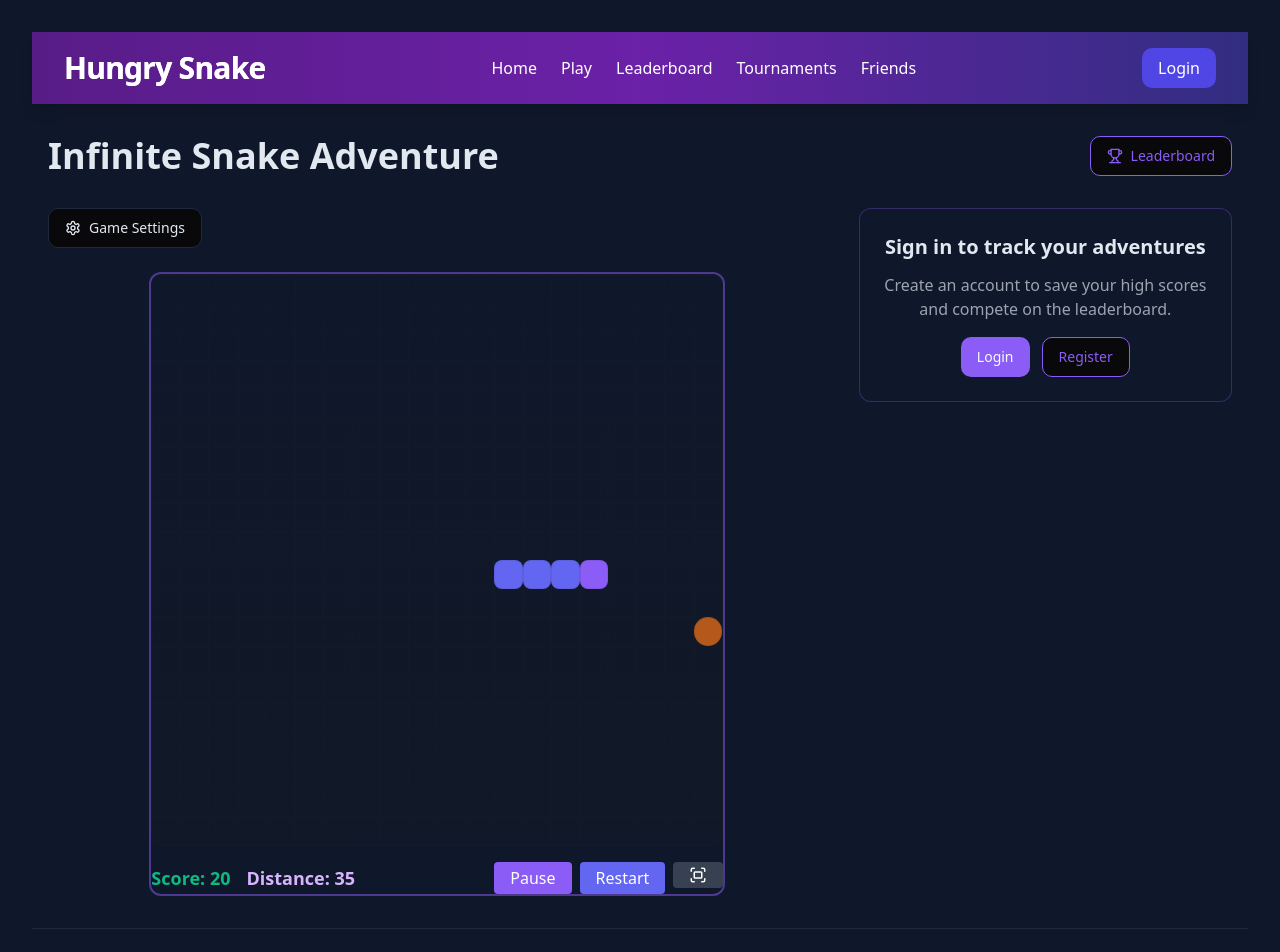
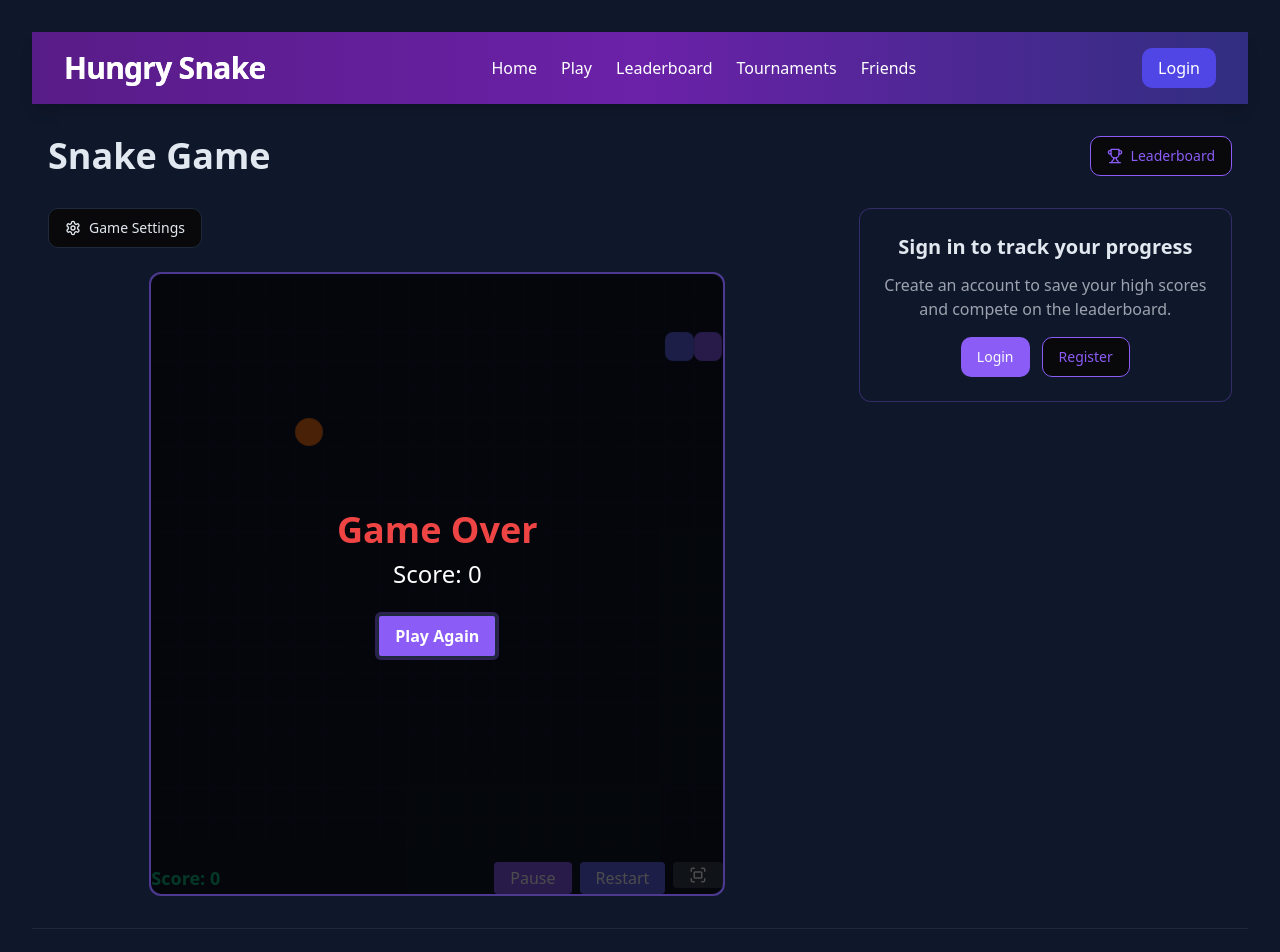
Before and after one commit to jagadeesh-ai-dev/snake-kingdom-by-jagadeesh, a React (Vite) app: page /game in a window 1280 px wide. Shown: the top 952 px of the page. Built offline with nearby package versions, Linux system fonts and the light colour scheme.

Commit message:
Reverted to commit 4012c919004eecb3351e07d87d7ecc071ee10aca

```diff
--- a/src/components/game/GameEngine.tsx
+++ b/src/components/game/GameEngine.tsx
@@ -1,3 +1,4 @@
+
 import React, { useState, useEffect, useRef, useCallback } from "react";
 import { useToast } from "@/components/ui/use-toast";
 import { useAuth } from "@/contexts/AuthContext";
@@ -11,12 +12,6 @@ export type Position = {
   y: number;
 };
 
-export type Obstacle = {
-  x: number;
-  y: number;
-  type: "rock" | "tree" | "water";
-};
-
 export type GameState = {
   snake: Position[];
   food: Position;
@@ -26,24 +21,19 @@ export type GameState = {
   score: number;
   difficulty: Difficulty;
   gridSize: number;
-  cameraOffset: Position;
-  obstacles: Obstacle[];
-  distanceTraveled: number;
 };
 
 type GameEngineProps = {
   initialDifficulty?: Difficulty;
-  onGameOver?: (score: number, distance: number) => void;
+  onGameOver?: (score: number) => void;
 };
 
 const difficultySettings = {
-  EASY: { speed: 200, gridSize: 60, obstacleFrequency: 0.03 },
-  MEDIUM: { speed: 150, gridSize: 80, obstacleFrequency: 0.05 },
-  HARD: { speed: 100, gridSize: 100, obstacleFrequency: 0.07 },
-  EXTREME: { speed: 70, gridSize: 120, obstacleFrequency: 0.1 },
+  EASY: { speed: 200, gridSize: 15 },
+  MEDIUM: { speed: 150, gridSize: 20 },
+  HARD: { speed: 100, gridSize: 25 },
+  EXTREME: { speed: 70, gridSize: 30 },
 };
-
-const VISIBLE_GRID_SIZE = 20; // How many cells are visible in the viewport at once
 
 const GameEngine: React.FC<GameEngineProps> = ({
   initialDifficulty = "MEDIUM",
@@ -55,31 +45,21 @@ const GameEngine: React.FC<GameEngineProps> = ({
   const [isFullscreen, setIsFullscreen] = useState(false);
 
   // Game state
-  const [gameState, setGameState] = useState<GameState>(() => {
-    const gridSize = difficultySettings[initialDifficulty].gridSize;
-    const startX = Math.floor(gridSize / 2);
-    const startY = Math.floor(gridSize / 2);
-
-    return {
-      snake: [{ x: startX, y: startY }, { x: startX - 1, y: startY }],
-      food: { x: startX + 5, y: startY },
+  const [gameState, setGameState] = useState<GameState>({
+    snake: [{ x: 2, y: 2 }, { x: 1, y: 2 }],
+    food: { x: 5, y: 5 },
     direction: "RIGHT",
     gameOver: false,
     paused: false,
     score: 0,
     difficulty: initialDifficulty,
-      gridSize: gridSize,
-      cameraOffset: { x: startX - Math.floor(VISIBLE_GRID_SIZE / 2), y: startY - Math.floor(VISIBLE_GRID_SIZE / 2) },
-      obstacles: [],
-      distanceTraveled: 0,
-    };
+    gridSize: difficultySettings[initialDifficulty].gridSize,
   });
 
   // Game settings
   const gridSize = gameState.gridSize;
-  const visibleCellSize = 100 / VISIBLE_GRID_SIZE; // percentage-based for responsive design
+  const cellSize = 100 / gridSize; // percentage-based for responsive design
   const speed = difficultySettings[gameState.difficulty].speed;
-  const obstacleFrequency = difficultySettings[gameState.difficulty].obstacleFrequency;
 
   // Game refs
   const gameLoopRef = useRef<number | null>(null);
@@ -87,118 +67,45 @@ const GameEngine: React.FC<GameEngineProps> = ({
   const directionQueueRef = useRef<Direction[]>([]);
 
   // Helper functions
-  const getRandomPositionInView = useCallback((): Position => {
-    const head = gameState.snake[0];
-    const cameraCenter = {
-      x: gameState.cameraOffset.x + Math.floor(VISIBLE_GRID_SIZE / 2),
-      y: gameState.cameraOffset.y + Math.floor(VISIBLE_GRID_SIZE / 2)
-    };
+  const getRandomFoodPosition = useCallback((): Position => {
+    const x = Math.floor(Math.random() * gridSize);
+    const y = Math.floor(Math.random() * gridSize);
 
-    // Generate position ahead of the snake in its direction of travel
-    let viewDistance = 15; // How far ahead to spawn objects
-    let spawnX, spawnY;
+    // Check if the food is on the snake
+    const isOnSnake = gameState.snake.some(segment => segment.x === x && segment.y === y);
 
-    switch (gameState.direction) {
-      case "RIGHT":
-        spawnX = head.x + viewDistance + Math.floor(Math.random() * 10);
-        spawnY = head.y + (Math.random() * 10 - 5);
-        break;
-      case "LEFT":
-        spawnX = head.x - viewDistance - Math.floor(Math.random() * 10);
-        spawnY = head.y + (Math.random() * 10 - 5);
-        break;
-      case "UP":
-        spawnX = head.x + (Math.random() * 10 - 5);
-        spawnY = head.y - viewDistance - Math.floor(Math.random() * 10);
-        break;
-      case "DOWN":
-        spawnX = head.x + (Math.random() * 10 - 5);
-        spawnY = head.y + viewDistance + Math.floor(Math.random() * 10);
-        break;
-    }
-
-    return {
-      x: Math.floor(Math.max(0, Math.min(gridSize - 1, spawnX))),
-      y: Math.floor(Math.max(0, Math.min(gridSize - 1, spawnY)))
-    };
-  }, [gameState.direction, gameState.snake, gameState.cameraOffset, gridSize]);
-
-  const getRandomFoodPosition = useCallback((): Position => {
-    const newPosition = getRandomPositionInView();
-
-    // Check if the food is on the snake or obstacles
-    const isOnSnake = gameState.snake.some(segment =>
-      segment.x === newPosition.x && segment.y === newPosition.y
-    );
-
-    const isOnObstacle = gameState.obstacles.some(obstacle =>
-      obstacle.x === newPosition.x && obstacle.y === newPosition.y
-    );
-
-    if (isOnSnake || isOnObstacle) {
+    if (isOnSnake) {
       return getRandomFoodPosition();
     }
 
-    return newPosition;
-  }, [gameState.obstacles, gameState.snake, getRandomPositionInView]);
-
-  const generateObstacles = useCallback(() => {
-    if (Math.random() > obstacleFrequency) return [];
-
-    const newObstacle = getRandomPositionInView();
-    const isOnSnake = gameState.snake.some(segment =>
-      segment.x === newObstacle.x && segment.y === newObstacle.y
-    );
-
-    const isOnFood = gameState.food.x === newObstacle.x && gameState.food.y === newObstacle.y;
-
-    if (isOnSnake || isOnFood) {
-      return [];
-    }
-
-    const obstacleTypes: ("rock" | "tree" | "water")[] = ["rock", "tree", "water"];
-    const type = obstacleTypes[Math.floor(Math.random() * obstacleTypes.length)];
-
-    return [{ ...newObstacle, type }];
-  }, [gameState.food, gameState.snake, getRandomPositionInView, obstacleFrequency]);
-
-  const updateCamera = useCallback(() => {
-    if (gameState.snake.length === 0) return { x: 0, y: 0 };
-
-    const head = gameState.snake[0];
-    // Determine camera offset to keep snake in center
-    const offsetX = Math.max(0, Math.min(gridSize - VISIBLE_GRID_SIZE, head.x - Math.floor(VISIBLE_GRID_SIZE / 2)));
-    const offsetY = Math.max(0, Math.min(gridSize - VISIBLE_GRID_SIZE, head.y - Math.floor(VISIBLE_GRID_SIZE / 2)));
-
-    return { x: offsetX, y: offsetY };
+    return { x, y };
   }, [gameState.snake, gridSize]);
 
   const resetGame = useCallback(() => {
-    // Reset game state with centered snake
-    const startX = Math.floor(gridSize / 2);
-    const startY = Math.floor(gridSize / 2);
+    // Reset snake to initial position
+    const initialSnake = [
+      { x: Math.floor(gridSize / 4), y: Math.floor(gridSize / 2) },
+      { x: Math.floor(gridSize / 4) - 1, y: Math.floor(gridSize / 2) },
+    ];
 
     setGameState({
-      snake: [{ x: startX, y: startY }, { x: startX - 1, y: startY }],
-      food: { x: startX + 5, y: startY },
+      snake: initialSnake,
+      food: getRandomFoodPosition(),
       direction: "RIGHT",
       gameOver: false,
       paused: false,
       score: 0,
       difficulty: gameState.difficulty,
       gridSize,
-      cameraOffset: { x: startX - Math.floor(VISIBLE_GRID_SIZE / 2), y: startY - Math.floor(VISIBLE_GRID_SIZE / 2) },
-      obstacles: [],
-      distanceTraveled: 0,
     });
 
     directionQueueRef.current = [];
 
     toast({
-      title: "New Adventure Begins",
+      title: "New Game Started",
       description: `Difficulty: ${gameState.difficulty}`,
     });
-  }, [gameState.difficulty, gridSize, toast]);
+  }, [gameState.difficulty, getRandomFoodPosition, gridSize, toast]);
 
   const changeDifficulty = (newDifficulty: Difficulty) => {
     setGameState(prev => ({
@@ -218,13 +125,23 @@ const GameEngine: React.FC<GameEngineProps> = ({
     setGameState(prev => ({ ...prev, paused: !prev.paused }));
 
     if (gameState.paused) {
-      toast({ title: "Adventure Resumed" });
+      toast({ title: "Game Resumed" });
     } else {
-      toast({ title: "Adventure Paused" });
+      toast({ title: "Game Paused" });
     }
   };
 
   const checkCollision = (head: Position): boolean => {
+    // Check if snake hit the wall
+    if (
+      head.x < 0 ||
+      head.x >= gridSize ||
+      head.y < 0 ||
+      head.y >= gridSize
+    ) {
+      return true;
+    }
+
     // Check if snake hit itself (excluding the tail which will move)
     for (let i = 1; i < gameState.snake.length; i++) {
       if (gameState.snake[i].x === head.x && gameState.snake[i].y === head.y) {
@@ -232,34 +149,8 @@ const GameEngine: React.FC<GameEngineProps> = ({
       }
     }
 
-    // Check if snake hit an obstacle
-    for (let i = 0; i < gameState.obstacles.length; i++) {
-      if (gameState.obstacles[i].x === head.x && gameState.obstacles[i].y === head.y) {
-        return true;
-      }
-    }
-
     return false;
   };
-
-  const cleanupOffscreenObjects = useCallback(() => {
-    const cameraMinX = gameState.cameraOffset.x - 10;
-    const cameraMaxX = gameState.cameraOffset.x + VISIBLE_GRID_SIZE + 10;
-    const cameraMinY = gameState.cameraOffset.y - 10;
-    const cameraMaxY = gameState.cameraOffset.y + VISIBLE_GRID_SIZE + 10;
-
-    // Clean up obstacles that are far from view
-    const updatedObstacles = gameState.obstacles.filter(obstacle => {
-      return (
-        obstacle.x >= cameraMinX &&
-        obstacle.x <= cameraMaxX &&
-        obstacle.y >= cameraMinY &&
-        obstacle.y <= cameraMaxY
-      );
-    });
-
-    return updatedObstacles;
-  }, [gameState.cameraOffset, gameState.obstacles]);
 
   const moveSnake = useCallback(() => {
     // Process direction queue (allows for quick turns)
@@ -295,15 +186,12 @@ const GameEngine: React.FC<GameEngineProps> = ({
         break;
     }
 
-    // Update distance traveled
-    const distanceTraveled = gameState.distanceTraveled + 1;
-
     // Check for collisions
     if (checkCollision(head)) {
       setGameState(prev => ({ ...prev, gameOver: true }));
 
       if (onGameOver) {
-        onGameOver(gameState.score, distanceTraveled);
+        onGameOver(gameState.score);
       }
 
       // Save high score if authenticated and score is higher than current high score
@@ -337,36 +225,15 @@ const GameEngine: React.FC<GameEngineProps> = ({
     // Check if snake ate food
     let newFood = gameState.food;
     let newScore = gameState.score;
-    let newObstacles = [...gameState.obstacles];
 
     if (head.x === gameState.food.x && head.y === gameState.food.y) {
       // Don't remove tail (snake grows)
       newFood = getRandomFoodPosition();
       newScore = gameState.score + 10;
-
-      // Add new obstacles after eating food
-      const obstacles = generateObstacles();
-      if (obstacles.length > 0) {
-        newObstacles = [...newObstacles, ...obstacles];
-      }
     } else {
       // Remove tail
       newSnake.pop();
-
-      // Occasionally generate obstacles during normal movement
-      if (Math.random() < obstacleFrequency * 0.2) {
-        const obstacles = generateObstacles();
-        if (obstacles.length > 0) {
-          newObstacles = [...newObstacles, ...obstacles];
     }
-      }
-    }
-
-    // Clean up obstacles that are far from view
-    newObstacles = cleanupOffscreenObjects();
-
-    // Update camera position
-    const newCameraOffset = updateCamera();
 
     // Update game state
     setGameState(prev => ({
@@ -375,22 +242,8 @@ const GameEngine: React.FC<GameEngineProps> = ({
       food: newFood,
       direction: newDirection,
       score: newScore,
-      obstacles: newObstacles,
-      cameraOffset: newCameraOffset,
-      distanceTraveled,
     }));
-  }, [
-    gameState,
-    getRandomFoodPosition,
-    isAuthenticated,
-    onGameOver,
-    user,
-    toast,
-    cleanupOffscreenObjects,
-    updateCamera,
-    generateObstacles,
-    obstacleFrequency
-  ]);
+  }, [gameState, getRandomFoodPosition, isAuthenticated, onGameOver, user, toast]);
 
   // Fullscreen handler
   const toggleFullscreen = () => {
@@ -575,25 +428,15 @@ const GameEngine: React.FC<GameEngineProps> = ({
   const renderGrid = () => {
     const cells = [];
 
-    // Calculate which part of the grid to render based on camera position
-    const cameraX = gameState.cameraOffset.x;
-    const cameraY = gameState.cameraOffset.y;
-
-    // Generate grid cells (only what's visible)
-    for (let y = 0; y < VISIBLE_GRID_SIZE; y++) {
-      for (let x = 0; x < VISIBLE_GRID_SIZE; x++) {
-        // Convert to world coordinates
-        const worldX = x + cameraX;
-        const worldY = y + cameraY;
-
+    // Generate grid cells
+    for (let y = 0; y < gridSize; y++) {
+      for (let x = 0; x < gridSize; x++) {
         // Cell styling
-        const isFood = gameState.food.x === worldX && gameState.food.y === worldY;
-        const isSnakeHead = gameState.snake[0].x === worldX && gameState.snake[0].y === worldY;
+        const isFood = gameState.food.x === x && gameState.food.y === y;
+        const isSnakeHead = gameState.snake[0].x === x && gameState.snake[0].y === y;
         const isSnakeBody = gameState.snake.some((segment, index) =>
-          index > 0 && segment.x === worldX && segment.y === worldY
+          index > 0 && segment.x === x && segment.y === y
         );
-
-        const obstacle = gameState.obstacles.find(obs => obs.x === worldX && obs.y === worldY);
 
         let cellClasses = "snake-cell absolute";
 
@@ -603,34 +446,19 @@ const GameEngine: React.FC<GameEngineProps> = ({
           cellClasses += " bg-snake-secondary rounded-sm";
         } else if (isFood) {
           cellClasses += " bg-snake-food rounded-full animate-pulse-gentle";
-        } else if (obstacle) {
-          switch (obstacle.type) {
-            case "rock":
-              cellClasses += " bg-gray-500 rounded";
-              break;
-            case "tree":
-              cellClasses += " bg-green-700 rounded";
-              break;
-            case "water":
-              cellClasses += " bg-blue-500 rounded";
-              break;
-          }
         } else {
           cellClasses += " bg-transparent";
         }
 
-        // Add grid line for better visibility
-        cellClasses += " border border-gray-800/10";
-
         cells.push(
           <div
-            key={`${worldX}-${worldY}`}
+            key={`${x}-${y}`}
             className={cellClasses}
             style={{
-              left: `${x * visibleCellSize}%`,
-              top: `${y * visibleCellSize}%`,
-              width: `${visibleCellSize}%`,
-              height: `${visibleCellSize}%`,
+              left: `${x * cellSize}%`,
+              top: `${y * cellSize}%`,
+              width: `${cellSize}%`,
+              height: `${cellSize}%`,
             }}
           />
         );
@@ -648,8 +476,7 @@ const GameEngine: React.FC<GameEngineProps> = ({
       onTouchMove={onTouchMove}
     >
       {/* Game grid */}
-      <div className="snake-grid relative w-full h-full bg-gradient-to-b from-snake-background to-gray-900 rounded-lg overflow-hidden">
-        <div className="absolute inset-0 bg-[url('/snake-bg-pattern.png')] opacity-10 bg-repeat"></div>
+      <div className="snake-grid relative w-full h-full bg-snake-background rounded-lg overflow-hidden">
         {renderGrid()}
       </div>
 
@@ -660,28 +487,27 @@ const GameEngine: React.FC<GameEngineProps> = ({
             <>
               <h2 className="text-4xl font-bold text-white mb-6">Paused</h2>
               <button
-                className="bg-purple-600 hover:bg-purple-700 text-white font-bold py-2 px-6 rounded-lg mb-4"
+                className="pixel-button mb-4"
                 onClick={togglePause}
               >
-                Resume Adventure
+                Resume Game
               </button>
               <button
-                className="bg-indigo-600 hover:bg-indigo-700 text-white font-bold py-2 px-6 rounded-lg"
+                className="pixel-button-secondary"
                 onClick={resetGame}
               >
-                Restart Adventure
+                Restart Game
               </button>
             </>
           ) : (
             <>
-              <h2 className="text-4xl font-bold text-snake-danger mb-2">Adventure Over</h2>
-              <p className="text-2xl text-white mb-2">Score: {gameState.score}</p>
-              <p className="text-xl text-gray-300 mb-6">Distance: {gameState.distanceTraveled} units</p>
+              <h2 className="text-4xl font-bold text-snake-danger mb-2">Game Over</h2>
+              <p className="text-2xl text-white mb-6">Score: {gameState.score}</p>
               <button
-                className="bg-purple-600 hover:bg-purple-700 text-white font-bold py-2 px-6 rounded-lg"
+                className="pixel-button"
                 onClick={resetGame}
               >
-                New Adventure
+                Play Again
               </button>
             </>
           )}
@@ -732,10 +558,7 @@ const GameEngine: React.FC<GameEngineProps> = ({
 
       {/* HUD */}
       <div className="flex justify-between items-center mt-4">
-        <div className="flex flex-col md:flex-row md:items-center md:gap-4">
         <div className="text-lg font-semibold text-snake-score">Score: {gameState.score}</div>
-          <div className="text-lg font-semibold text-purple-300">Distance: {gameState.distanceTraveled}</div>
-        </div>
         <div className="space-x-2">
           <button
             className="px-4 py-1 rounded bg-snake-primary hover:bg-purple-600 text-white transition-colors"
--- a/src/pages/Game.tsx
+++ b/src/pages/Game.tsx
@@ -14,7 +14,7 @@ const Game = () => {
   const navigate = useNavigate();
 
   const [difficulty, setDifficulty] = useState<Difficulty>("MEDIUM");
-  const [gameHistory, setGameHistory] = useState<{score: number; distance: number; date: string}[]>([]);
+  const [gameHistory, setGameHistory] = useState<{score: number; date: string}[]>([]);
 
   // Load game history from localStorage
   useEffect(() => {
@@ -29,10 +29,10 @@ const Game = () => {
   }, [isAuthenticated, user]);
 
   // Handle game over
-  const handleGameOver = (score: number, distance: number) => {
+  const handleGameOver = (score: number) => {
     if (isAuthenticated && user) {
       // Save game to history
-      const newGame = { score, distance, date: new Date().toISOString() };
+      const newGame = { score, date: new Date().toISOString() };
       const updatedHistory = [newGame, ...gameHistory].slice(0, 10); // Keep last 10 games
 
       setGameHistory(updatedHistory);
@@ -42,8 +42,8 @@ const Game = () => {
       localStorage.setItem(historyKey, JSON.stringify(updatedHistory));
 
       toast({
-        title: "Adventure Complete",
-        description: `You scored ${score} points and traveled ${distance} units!`,
+        title: "Game Over",
+        description: `You scored ${score} points!`,
       });
 
       // Update high score if needed
@@ -74,7 +74,7 @@ const Game = () => {
   return (
     <div className="container mx-auto px-4 py-8">
       <div className="flex justify-between items-center mb-8">
-        <h1 className="text-3xl md:text-4xl font-bold text-snake-text">Infinite Snake Adventure</h1>
+        <h1 className="text-3xl md:text-4xl font-bold text-snake-text">Snake Game</h1>
         <Button
           variant="outline"
           onClick={() => navigate('/leaderboard')}
@@ -104,7 +104,7 @@ const Game = () => {
           {/* Player Stats */}
           {isAuthenticated && user ? (
             <div className="bg-snake-background border border-snake-primary/30 rounded-lg p-4">
-              <h2 className="text-xl font-semibold mb-4 border-b border-snake-grid pb-2">Adventurer Stats</h2>
+              <h2 className="text-xl font-semibold mb-4 border-b border-snake-grid pb-2">Player Stats</h2>
               <div className="space-y-4">
                 <div>
                   <h3 className="text-lg font-medium text-snake-text">High Score</h3>
@@ -113,17 +113,14 @@ const Game = () => {
 
                 {gameHistory.length > 0 && (
                   <div>
-                    <h3 className="text-lg font-medium text-snake-text mb-2">Recent Adventures</h3>
+                    <h3 className="text-lg font-medium text-snake-text mb-2">Recent Games</h3>
                     <div className="space-y-2">
                       {gameHistory.slice(0, 5).map((game, index) => (
                         <div
                           key={index}
                           className="bg-gray-800 bg-opacity-30 p-2 rounded flex justify-between"
                         >
-                          <div className="flex flex-col">
-                            <span>{formatDate(game.date)}</span>
-                            <span className="text-xs text-purple-300">Distance: {game.distance}</span>
-                          </div>
+                          <span>{formatDate(game.date)}</span>
                           <span className="font-medium text-snake-score">{game.score}</span>
                         </div>
                       ))}
@@ -134,7 +131,7 @@ const Game = () => {
             </div>
           ) : (
             <div className="bg-snake-background border border-snake-primary/30 rounded-lg p-6 text-center">
-              <h2 className="text-xl font-semibold mb-3">Sign in to track your adventures</h2>
+              <h2 className="text-xl font-semibold mb-3">Sign in to track your progress</h2>
               <p className="mb-4 text-gray-400">Create an account to save your high scores and compete on the leaderboard.</p>
               <div className="space-x-3">
                 <Button
```
Also changed, not shown: public/snake-bg-pattern.png (deleted). Lines whose indentation alone changed are shown as unchanged.
